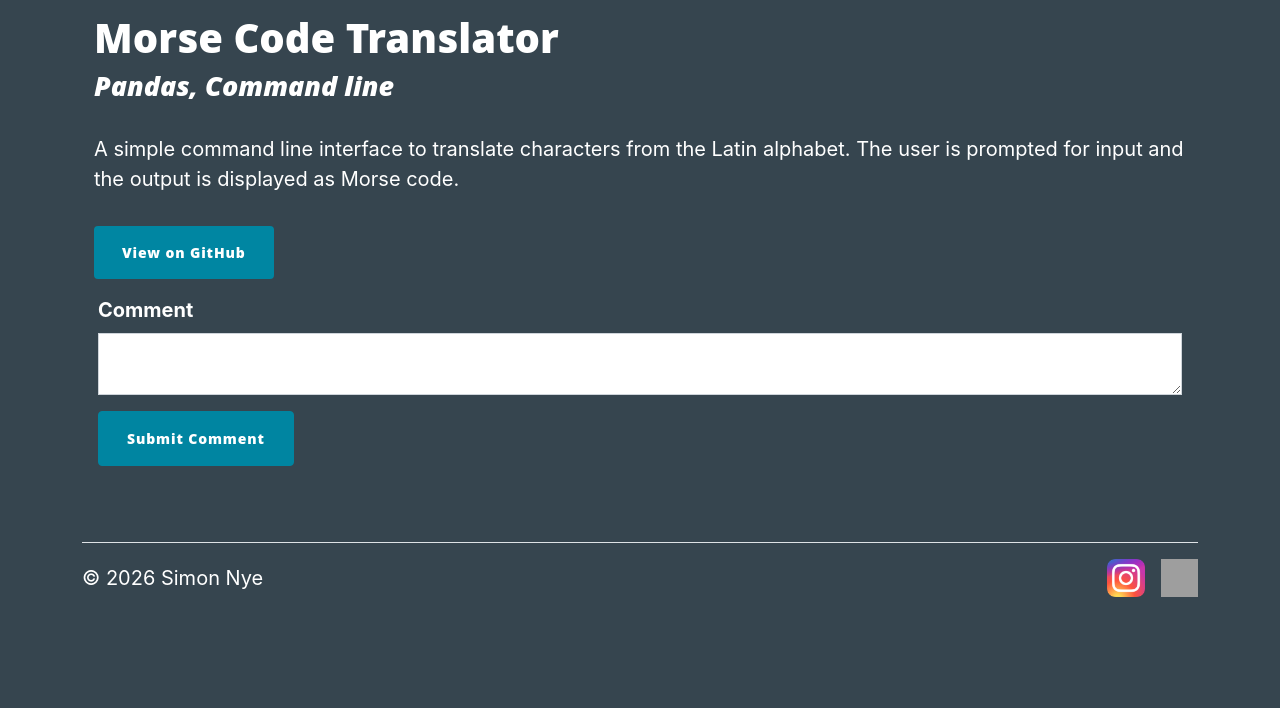
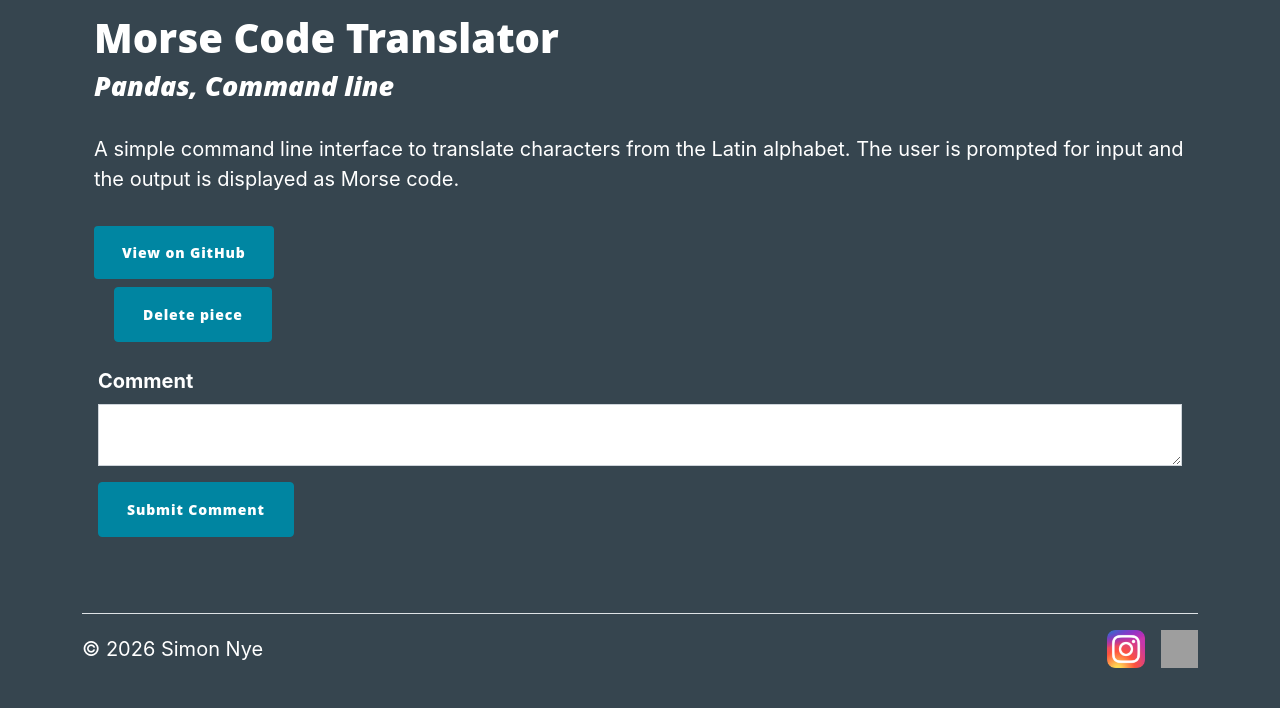
Before and after one commit to SinceSlicedBread/Portfolio-website, a Flask app: page /portfolio/1 in a window 1280 px wide. Shown: the part 280-988 px from the top of the page. Before the commit the page ends 877 px from the top, so only its background shows below. Run offline with Flask 3, Linux system fonts and the light colour scheme; a user stored in the database is signed in; data comes from the database, SQL or seed files in the repository; both versions use the stored data as it was after the commit; some libraries are stand-ins or nearby versions; grey boxes are pictures that could not be loaded.

Commit message:
Add delete piece funcationality, improve Home layout

```diff
--- a/main.py
+++ b/main.py
@@ -187,7 +187,13 @@ def add_piece():
             db.session.commit()
         return redirect(url_for('portfolio'))
     return render_template('add.html', form=my_form)
-## END OF admin SECTION
+
+@app.route('/delete/<int:piece_id>')
+def delete_piece(piece_id):
+    piece_to_delete = db.get_or_404(Piece, piece_id)
+    db.session.delete(piece_to_delete)
+    db.session.commit()
+    return redirect(url_for('portfolio'))
 
 @app.route('/')
 def home():
--- a/templates/home.html
+++ b/templates/home.html
@@ -4,10 +4,10 @@
     <title>Simon Nye</title>
   </head>
   <body>
-        <figure class="img">
+        <div class="container"><figure class="img">
                 <img src="static/img/home_cover.jpg" class="figure-img img-fluid rounded top-section" alt="...">
             </figure>
-
+        </div>
         <div class="container py-2">
             <h1 align="middle">Simon Nye: Python Developer</h1>
             <p align="middle">After a lifetime of courting coding, I couldn't be prouder to present my professional portfolio of work.</p>
--- a/templates/piece.html
+++ b/templates/piece.html
@@ -16,6 +16,16 @@
         <button type="button" class="btn btn-info" style="background: #0086a2; border: 0">
             <a href="{{ git_url }}" target="_blank" rel="noopener noreferrer">View on GitHub </a>
         </button>
+        <!--Only show Edit Post button if user id is 1 (admin user) -->
+        {% if current_user.id == 1 %}
+        <div class="container">
+          <a
+            class="btn btn-primary float-right m-2"
+            href="{{url_for('delete_piece', piece_id=piece.id)}}"
+            >Delete piece</a
+          >
+        </div>
+        {% endif %}
     </div>
     <!-- Comments Area -->
     <div class="container p-3">
```
Also changed, not shown: instance/portfolio.db.
